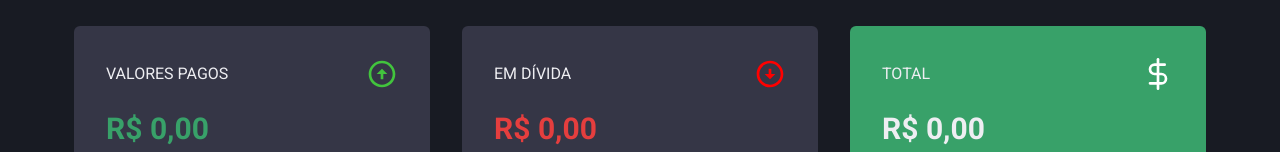
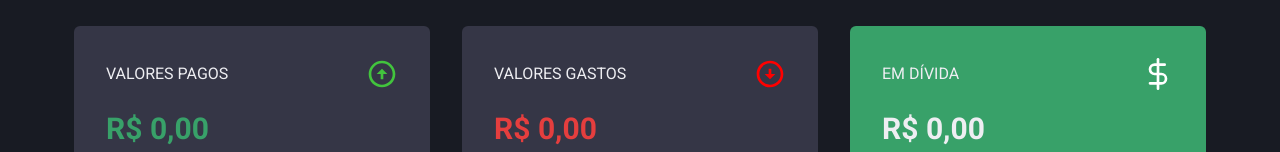
Before and after one commit to Renan-Zanin/CRM-Teste, a Next.js app: page /transactions in a window 1280 px wide. Shown: the part 134-286 px from the top of the page. Built offline with nearby package versions, Linux system fonts and the light colour scheme; no server answers; the database is empty; sample sign-in values are in the browser's storage.

Commit message:
Mudança de títulos nos cards do sumário

```diff
--- a/src/components/Summary/index.tsx
+++ b/src/components/Summary/index.tsx
@@ -21,7 +21,7 @@ export function Summary() {
         </GridItem>
         <GridItem borderRadius={6} padding={8} bg="gray.700">
           <Flex gap={4} align="center" justify="space-between">
-            <Text>EM DÍVIDA</Text>
+            <Text>VALORES GASTOS</Text>
             <Icon as={MdOutlineArrowCircleDown} fontSize="32" color="red" />
           </Flex>
           <Text mt="4" fontSize="3xl" fontWeight="bold" color="red.500">
@@ -34,7 +34,7 @@ export function Summary() {
           bg={summary.total < -0.001 ? "red.500" : "green.500"}
         >
           <Flex gap={4} align="center" justify="space-between">
-            <Text>TOTAL</Text>
+            <Text>EM DÍVIDA</Text>
             <Icon as={FiDollarSign} fontSize="32" color="white" />
           </Flex>
           <Text mt="4" fontSize="3xl" fontWeight="bold">
```
